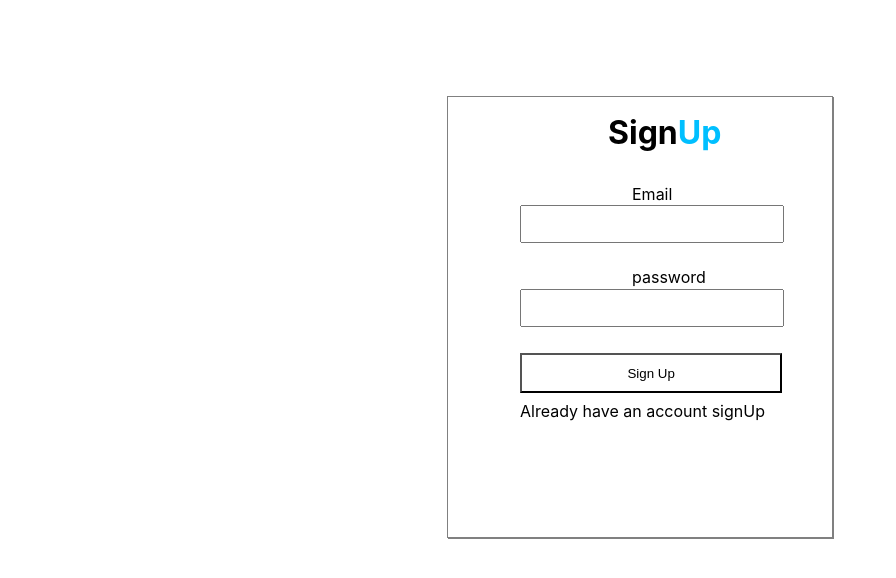
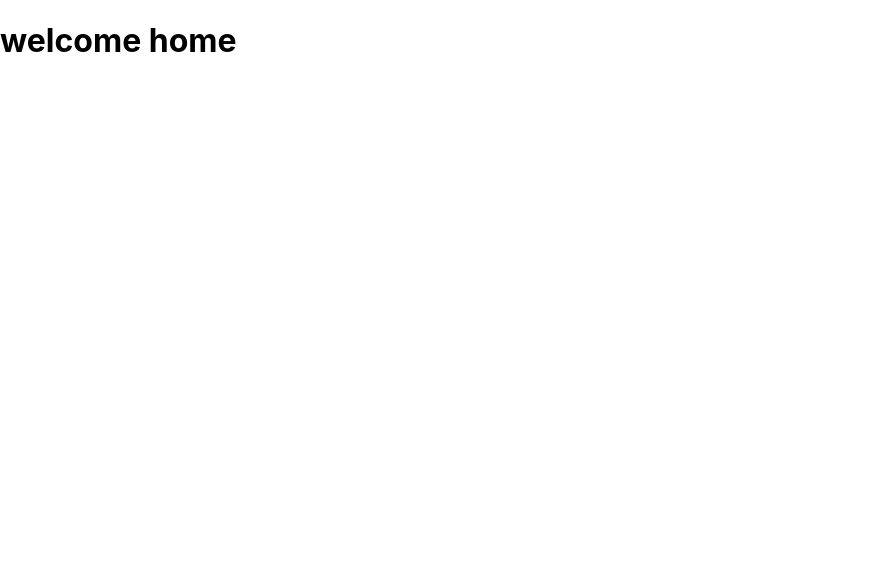
Before and after one commit to pacifiquem/pchat_repo, a React (Create React App) app in the folder front/: page / in a window 1280 px wide. Shown: the top 578 px of the page, without its empty margins (0-896 px from the left). Built offline with nearby package versions, Linux system fonts and the light colour scheme.

Commit message:
browsing functionalities added

```diff
--- a/front/package.json
+++ b/front/package.json
@@ -8,6 +8,7 @@
     "@testing-library/user-event": "^13.5.0",
     "react": "^18.1.0",
     "react-dom": "^18.1.0",
+    "react-router-dom": "^6.3.0",
     "react-scripts": "5.0.1",
     "web-vitals": "^2.1.4"
   },
--- a/front/src/App.js
+++ b/front/src/App.js
@@ -1,12 +1,17 @@
+import { BrowserRouter, Routes, Route } from "react-router-dom";
 import './App.css';
-import Form from './component/signUp'
-import LoginForm from './component/logIn'
+import Form from './pages/signUp'
+import LoginForm from './pages/logIn'
 
 function App() {
   return (
-
-    <LoginForm />
-
+    <BrowserRouter>
+      <Routes>
+        <Route path="/" element={<h1>welcome home</h1>} />
+        <Route path="/signup" element={<Form />}/>
+        <Route path="/login" element={<LoginForm />}/>
+      </Routes>
+    </BrowserRouter>
   );
 }
 
--- a/front/src/component/signUp.js
+++ b/front/src/pages/logIn.js
@@ -1,14 +1,13 @@
 import React, { Component } from 'react'
 import styles from '../styles/form.css'
 
-export class Form extends Component {
+export class loginForm extends Component {
 
    constructor(props) {
       super(props)
 
        this.state = {
           email: "",
-          username: "",
           password: ""
         }
    }
@@ -16,13 +15,6 @@ export class Form extends Component {
 
      this.setState({
        email: `${event.target.value}`
-     })
-    }
-
-    usernameHandler = (event) => {
-
-     this.setState({
-        username: `${event.target.value}`
      })
     }
 
@@ -43,23 +35,19 @@ export class Form extends Component {
     render() {
         return (
           <div>
-                <form className="form" onSubmit={this.formHandler}>
-                    <h1>Sign<span>Up</span></h1>
+                <form className="form" id='loginForm' onSubmit={this.formHandler}>
+                    <h1>Log<span>In</span></h1>
                     <div className="label-input-container">
                         <div className='label-input'>
                             <label>Email</label>
-                            <input type="email" value={this.state.email} onChange={this.emailHandler}/>
-                        </div>
-                        <div className='label-input'>
-                            <label>userName</label>
-                            <input className="text" value={this.state.username} onChange={this.usernameHandler}/>
+                            <input type="email" value={this.state.email} onChange={this.emailHandler} />
                         </div>
                         <div className='label-input'>
                             <label>password</label>
-                            <input type="password" value={this.state.password} onChange={this.passwordHandler}/>
+                            <input type="password" value={this.state.password} onChange={this.passwordHandler} />
                         </div>
                             <input type="submit" value="Sign Up" className="submit" />
-                            <span className="haveAccount">Already have an account  logIn</span>
+                            <span className="haveAccount">No account yet?  <a href='localhost:3000/signup'></a></span>
                         </div>
                 </form>
           </div>
@@ -67,4 +55,4 @@ export class Form extends Component {
     }
 }
 
-export default Form
+export default loginForm
--- a/front/src/component/logIn.js
+++ b/front/src/pages/signUp.js
@@ -1,13 +1,14 @@
 import React, { Component } from 'react'
 import styles from '../styles/form.css'
 
-export class loginForm extends Component {
+export class Form extends Component {
 
    constructor(props) {
       super(props)
 
        this.state = {
           email: "",
+          username: "",
           password: ""
         }
    }
@@ -15,6 +16,13 @@ export class loginForm extends Component {
 
      this.setState({
        email: `${event.target.value}`
+     })
+    }
+
+    usernameHandler = (event) => {
+
+     this.setState({
+        username: `${event.target.value}`
      })
     }
 
@@ -35,19 +43,23 @@ export class loginForm extends Component {
     render() {
         return (
           <div>
-                <form className="form" id='loginForm' onSubmit={this.formHandler}>
+                <form className="form" onSubmit={this.formHandler}>
                     <h1>Sign<span>Up</span></h1>
                     <div className="label-input-container">
                         <div className='label-input'>
                             <label>Email</label>
-                            <input type="email" value={this.state.email} onChange={this.emailHandler}/>
+                            <input type="email" value={this.state.email} onChange={this.emailHandler} />
+                        </div>
+                        <div className='label-input'>
+                            <label>userName</label>
+                            <input className="text" value={this.state.username} onChange={this.usernameHandler} />
                         </div>
                         <div className='label-input'>
                             <label>password</label>
-                            <input type="password" value={this.state.password} onChange={this.passwordHandler}/>
+                            <input type="password" value={this.state.password} onChange={this.passwordHandler} />
                         </div>
                             <input type="submit" value="Sign Up" className="submit" />
-                            <span className="haveAccount">Already have an account  signUp</span>
+                            <span className="haveAccount">Already have an account  <a href='localhost:3000/login'></a></span>
                         </div>
                 </form>
           </div>
@@ -55,4 +67,4 @@ export class loginForm extends Component {
     }
 }
 
-export default loginForm
+export default Form
--- a/front/src/styles/form.css
+++ b/front/src/styles/form.css
@@ -39,7 +39,7 @@ label{
 .submit {
     width: 20.5vw;
     height: 5vh;
-    margin-top: 2em;
+    margin-top: 2.8em;
     background-color: white;
     margin: 1px grey solid;
 
@@ -57,7 +57,7 @@ label{
         color: black;
     }
     to{
-        background-color: grey;
+        background-color: black;
         color: white;
     }
 }
```
Also changed, not shown: front/src/pages/chattingPage.js (added), 1 other file (tests, documents, lock files or other folders).
